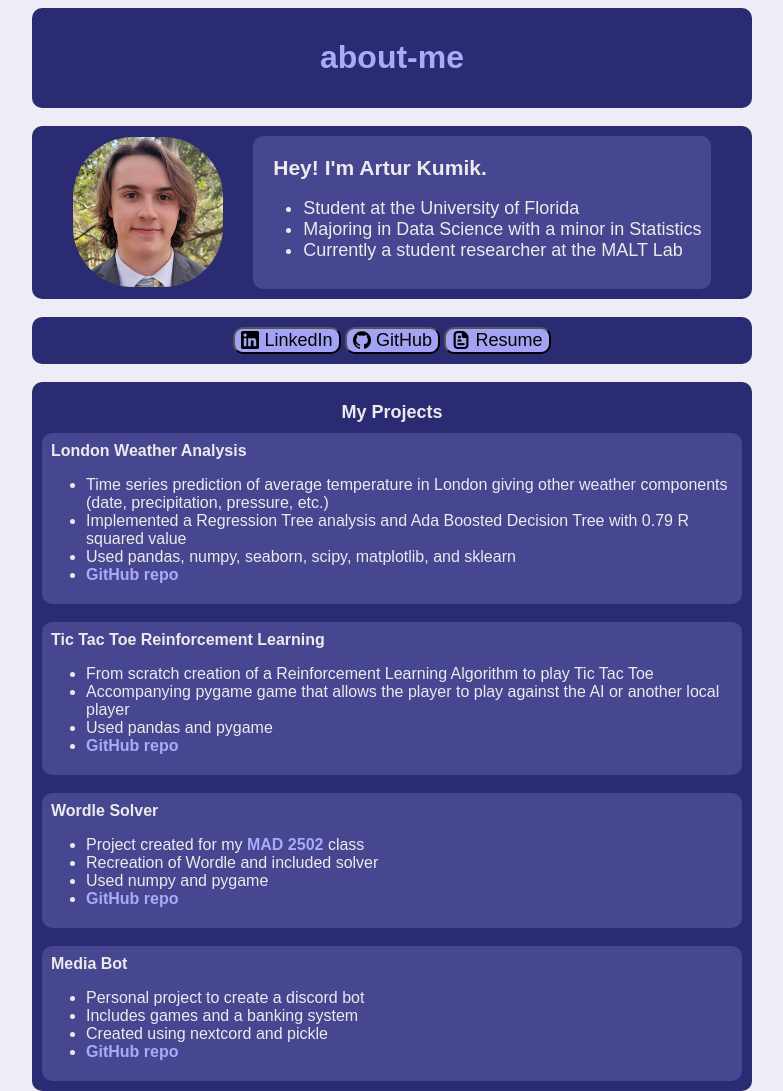
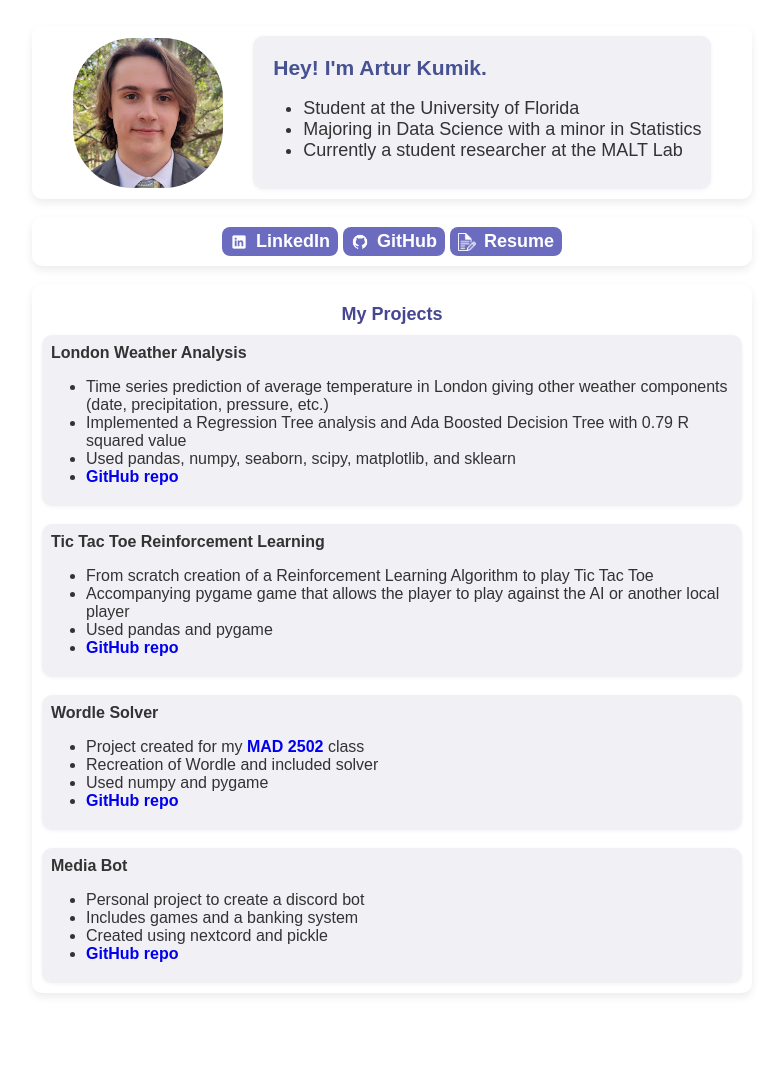
Before and after one commit to artkumik/about-me, a plain HTML site: page docs/index.html in a window 1280 px wide. Shown: the whole page, without its empty margins (248-1031 px from the left). After the commit the page ends 1019 px from the top, so only its background shows below. Drawn offline with Linux system fonts and the light colour scheme.

Commit message:
white theme

```diff
--- a/docs/index.html
+++ b/docs/index.html
@@ -14,9 +14,6 @@
 
     </head>
     <body>
-        <div class="welcome-box">
-            <h1><a class=link href="https://github.com/artkumik/about-me">about-me</a></h1>
-        </div>
         <br>
         <div class = "card">
             <div class = "card-organize">
@@ -38,19 +35,19 @@
 
         <br>
 
-        <div class="card">
+        <div class="button-card">
             <button class="link_button" onclick="window.open('https://www.linkedin.com/in/artur-kumik-8a9a88236/', '_blank')">
-                <img class="button-symbols" src="images/linkedin.png">
+                <img class="button-symbols" src="images/linkedin_white.png">
                 <span class="button-text">LinkedIn</span>
             </button>
 
             <button class="link_button" onclick="window.open('https://github.com/artkumik', '_blank')">
-                <img class="button-symbols" src="images/github.png">
+                <img class="button-symbols" src="images/github_white.png">
                 <span class="button-text">GitHub</span>
             </button>
 
             <button class="link_button" onclick = "window.open('https://artkumik.github.io/about-me/files/resume.pdf')">
-                <img class="button-symbols" src="images/resume.png">
+                <img class="button-symbols" src="images/resume_white.png">
                 <span class="button-text">Resume</span>
             </button>
 
--- a/docs/style.css
+++ b/docs/style.css
@@ -1,5 +1,5 @@
 html{
-    background-color: rgb(238, 236, 245);
+    background-color: rgb(#F8F8FF);
 }
 
 head {
@@ -8,28 +8,32 @@ head {
 
 body{
     font-family: Arial, Helvetica, sans-serif;
+
 }
 
 h3{
     margin: 10px;
-
+    color:rgb(70, 82, 145);
+    font-weight:bold;
 }
 
 h4{
     margin: 5px;
 }
 
+
 .title {
     font-size : 30px;
     font-weight : bold;
     line-height : 20px;
     width : 98% ;
-    max-width: 450px
+    max-width: 450px;
 }
 
 .welcome-box{
     color : rgb(236, 234, 234);
-    background-color: hsl(240, 46%, 31%);
+    box-shadow: 0px 8px 8px rgba(0, 0, 0, 0.08);
+    background-color: rgb(255, 255, 255);
     padding:10px;
     width: 90%;
     max-width: 700px;
@@ -40,8 +44,8 @@ h4{
 }
 
 .card {
-    color: rgb(236, 234, 234);
-    background-color: hsl(240, 46%, 31%);
+    box-shadow: 0px 4px 8px rgba(0, 0, 0, 0.08);
+    background-color: rgb(255, 255, 255);
     padding: 10px;
     width: 90%;
     max-width: 700px;
@@ -60,58 +64,92 @@ h4{
 }
 
 .about-description {
+    background-color: rgb(240, 240, 245);
+    box-shadow: 0px 1px 4px rgba(0, 0, 0, 0.05);
+    color:rgb(51, 51, 51);
     font-size: 18px;
     text-align: left;
-    background-color: hsl(240, 35%, 42%);
     border-radius: 10px;
     padding : 10px;
 }
 
 .about-image {
     display: flex;
-
     max-width : 150px;
     border-radius: 60px;
     align-items: center;
 }
 
 .link {
-    color : hsl(240, 96%, 83%);
+    color : rgb(#007BFF);
     font-weight: bold;
     text-decoration: none;
 }
 
 .link:hover {
     text-decoration: underline;
+    color: rgb(0, 86, 179)
 }
 
 .link_button {
-    background-color: hsl(240, 80%, 80%);
+    background-color: #6B6BBF ;
+    color: #FFFFFF;
     display: inline-flex;
     align-items: center;
-    gap: 5px;
+    justify-content: center;
+    gap: 8px;
+    padding: 4px 8px;
+    border: none;
+    border-radius: 8px;
     cursor: pointer;
-    border-radius: 10px;
+    text-decoration: none;
+    font-size: 16px;
+    font-weight: 550;
+    transition: background-color 0.3s ease, transform 0.1s ease;
+
+}
+
+.link_button:hover{
+    background-color:#32326F;
 }
 
 .project-title{
     font-weight: bold;
     font-size: 18px;
+    color:rgb(70, 70, 145);
 }
 
 .project{
+    background-color:rgb(240, 240, 245);
+    box-shadow: 0px 1px 4px rgba(0, 0, 0, 0.05);
+    color:rgb(51, 51, 51);
     flex: 1;
     font-size: 16px;
     min-width: 200px;
     text-align: left;
-    background-color: hsl(240, 35%, 42%);
     padding : 4px;
     border-radius: 10px;
+
 }
 
 .project-image{
     height : 90%;
     max-height : 200px
+}
+
+.button-card{
+    box-shadow: 0px 4px 8px rgba(0, 0, 0, 0.08);
+    background-color: rgb(#e7c2ef);
+    padding: 10px;
+    width: 90%;
+    max-width: 700px;
+    height: auto;
+    margin: auto;
+    display:flex;
+    align-items:center;
+    justify-content: center;
+    border-radius: 10px;
+    gap:5px;
 }
 
 .button-symbols{
@@ -122,4 +160,5 @@ h4{
 .button-text{
     font-size: 18px;
     align-items: center;
+    color:rgb(255, 255, 255)
 }
```
Also changed, not shown: docs/images/github_white.png (added), docs/images/linkedin_white.png (added), docs/images/resume_white.png (added).
